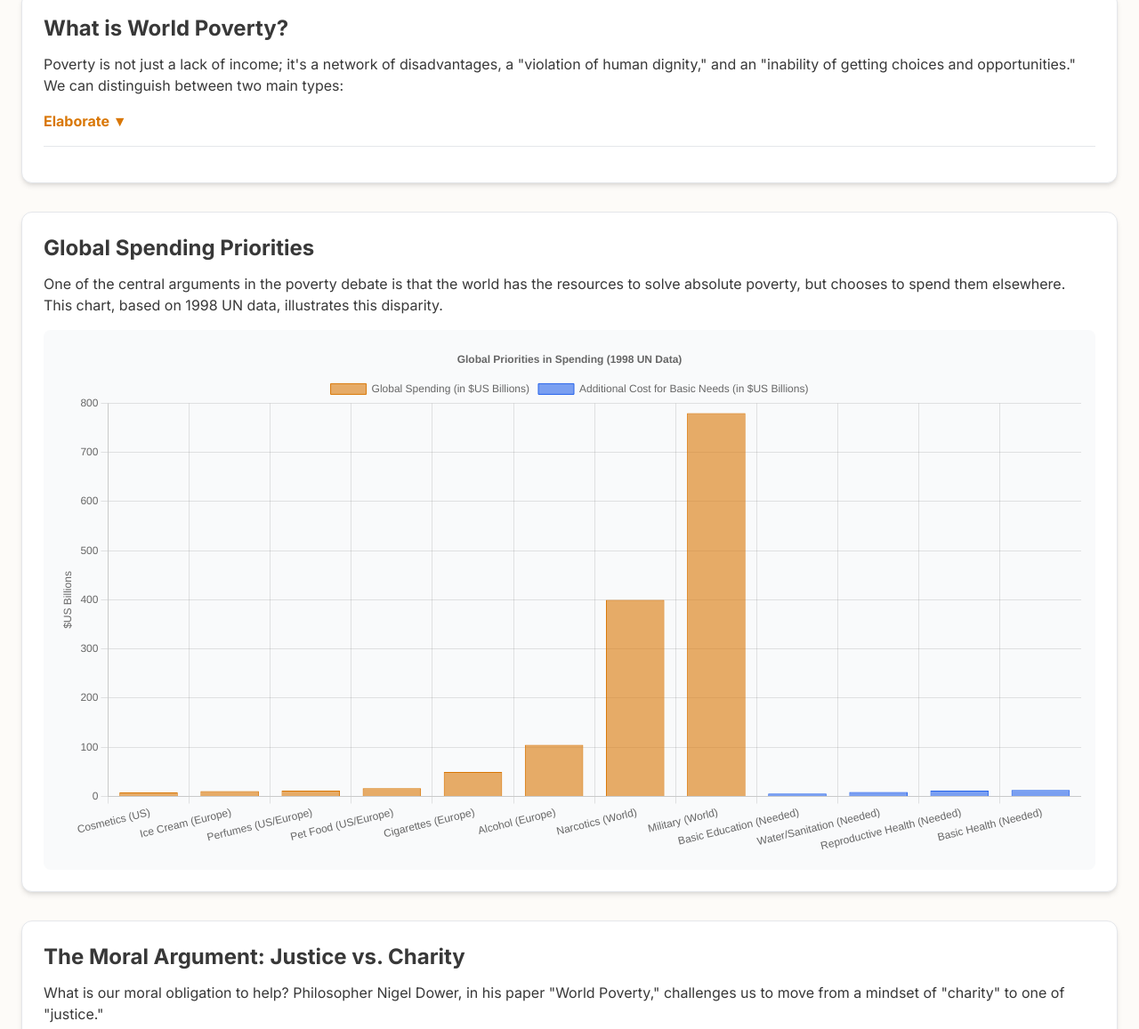
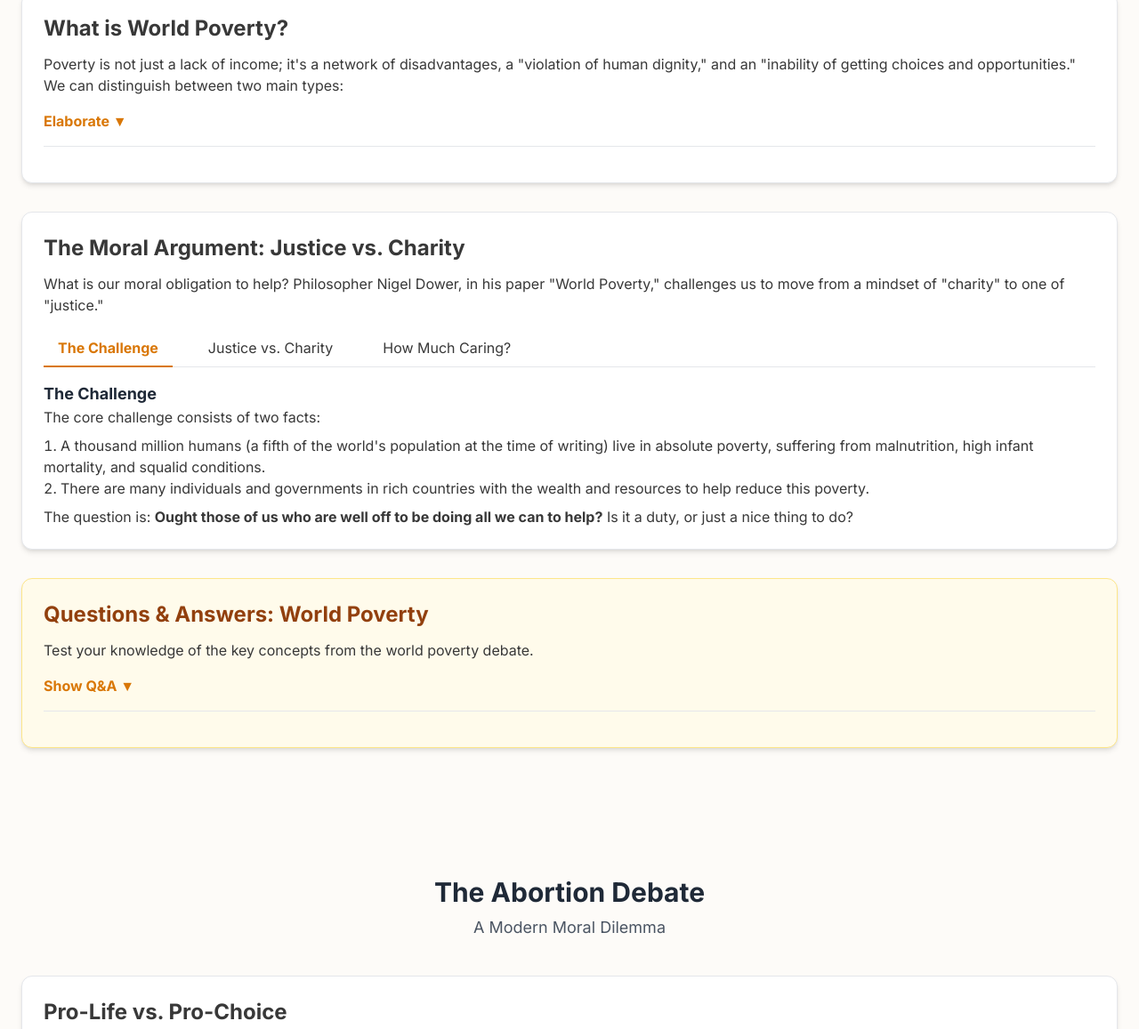
Before and after one commit to paarth-juneja/applied_philosophy, a plain HTML site: page index.html in a window 1280 px wide. Shown: the part 6299-7456 px from the top of the page at 89% size. Drawn offline with nearby package versions, Linux system fonts and the light colour scheme.

Commit message:
Remove Global Spending Priorities chart

```diff
--- a/js/main.js
+++ b/js/main.js
@@ -268,78 +268,7 @@
         });
     }
 
-    // --- 9. World Poverty: Chart.js Logic ---
-    const ctx = document.getElementById('povertyChart');
-    if (ctx) {
-        new Chart(ctx, {
-            type: 'bar',
-            data: {
-                labels: [
-                    'Cosmetics (US)',
-                    'Ice Cream (Europe)',
-                    'Perfumes (US/Europe)',
-                    'Pet Food (US/Europe)',
-                    'Cigarettes (Europe)',
-                    'Alcohol (Europe)',
-                    'Narcotics (World)',
-                    'Military (World)',
-                    'Basic Education (Needed)',
-                    'Water/Sanitation (Needed)',
-                    'Reproductive Health (Needed)',
-                    'Basic Health (Needed)'
-                ],
-                datasets: [{
-                    label: 'Global Spending (in $US Billions)',
-                    data: [8, 11, 12, 17, 50, 105, 400, 780, 0, 0, 0, 0],
-                    backgroundColor: 'rgba(217, 119, 6, 0.6)',
-                    borderColor: 'rgba(217, 119, 6, 1)',
-                    borderWidth: 1
-                },
-                {
-                    label: 'Additional Cost for Basic Needs (in $US Billions)',
-                    data: [0, 0, 0, 0, 0, 0, 0, 0, 6, 9, 12, 13],
-                    backgroundColor: 'rgba(37, 99, 235, 0.6)',
-                    borderColor: 'rgba(37, 99, 235, 1)',
-                    borderWidth: 1
-                }]
-            },
-            options: {
-                scales: {
-                    y: {
-                        beginAtZero: true,
-                        stacked: true,
-                        title: {
-                            display: true,
-                            text: '$US Billions'
-                        }
-                    },
-                    x: {
-                        stacked: true
-                    }
-                },
-                plugins: {
-                    tooltip: {
-                        callbacks: {
-                            label: function (context) {
-                                let label = context.dataset.label || '';
-                                if (label) {
-                                    label += ': ';
-                                }
-                                if (context.parsed.y !== null) {
-                                    label += new Intl.NumberFormat('en-US', { style: 'currency', currency: 'USD' }).format(context.parsed.y) + ' Billion';
-                                }
-                                return label;
-                            }
-                        }
-                    },
-                    title: {
-                        display: true,
-                        text: 'Global Priorities in Spending (1998 UN Data)'
-                    }
-                }
-            }
-        });
-    }
+
 
     console.log('Applied Philosophy interactivity initialized successfully!');
 })();
--- a/sections/poverty.html
+++ b/sections/poverty.html
@@ -24,16 +24,7 @@
             </div>
         </div>
 
-                <div class="content-card p-6">
-                    <h3 class="text-2xl font-semibold mb-3">Global Spending Priorities</h3>
-                    <p class="mb-4">One of the central arguments in the poverty debate is that the world has the
-                        resources to solve absolute poverty, but chooses to spend them elsewhere. This chart, based on
-                        1998 UN data, illustrates this disparity.</p>
-                    <div class="mt-4 p-4 bg-gray-50 rounded-lg">
-                        <!-- Canvas element for Chart.js -->
-                        <canvas id="povertyChart"></canvas>
-                    </div>
-                </div>
+
 
         <div class="content-card p-6">
             <h3 class="text-2xl font-semibold mb-3">The Moral Argument: Justice vs. Charity</h3>
```
Lines whose indentation alone changed are shown as unchanged.
